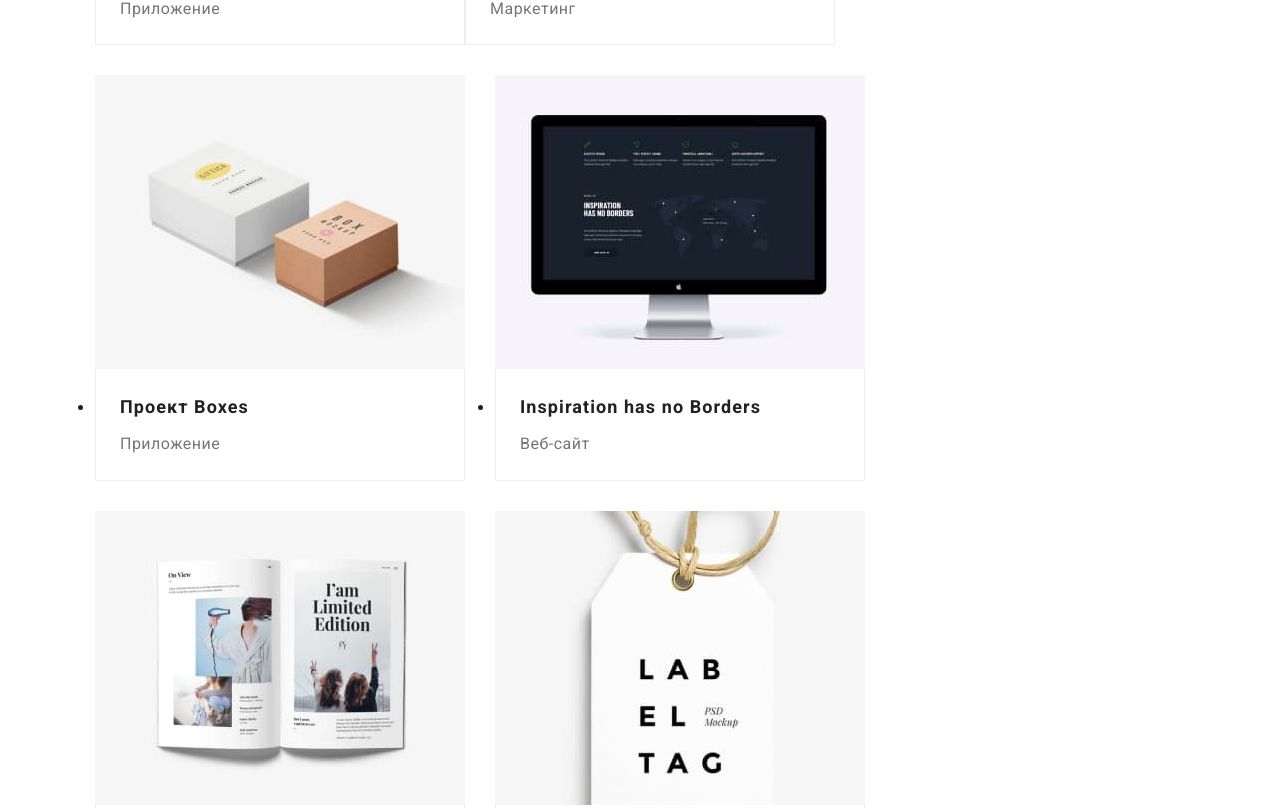
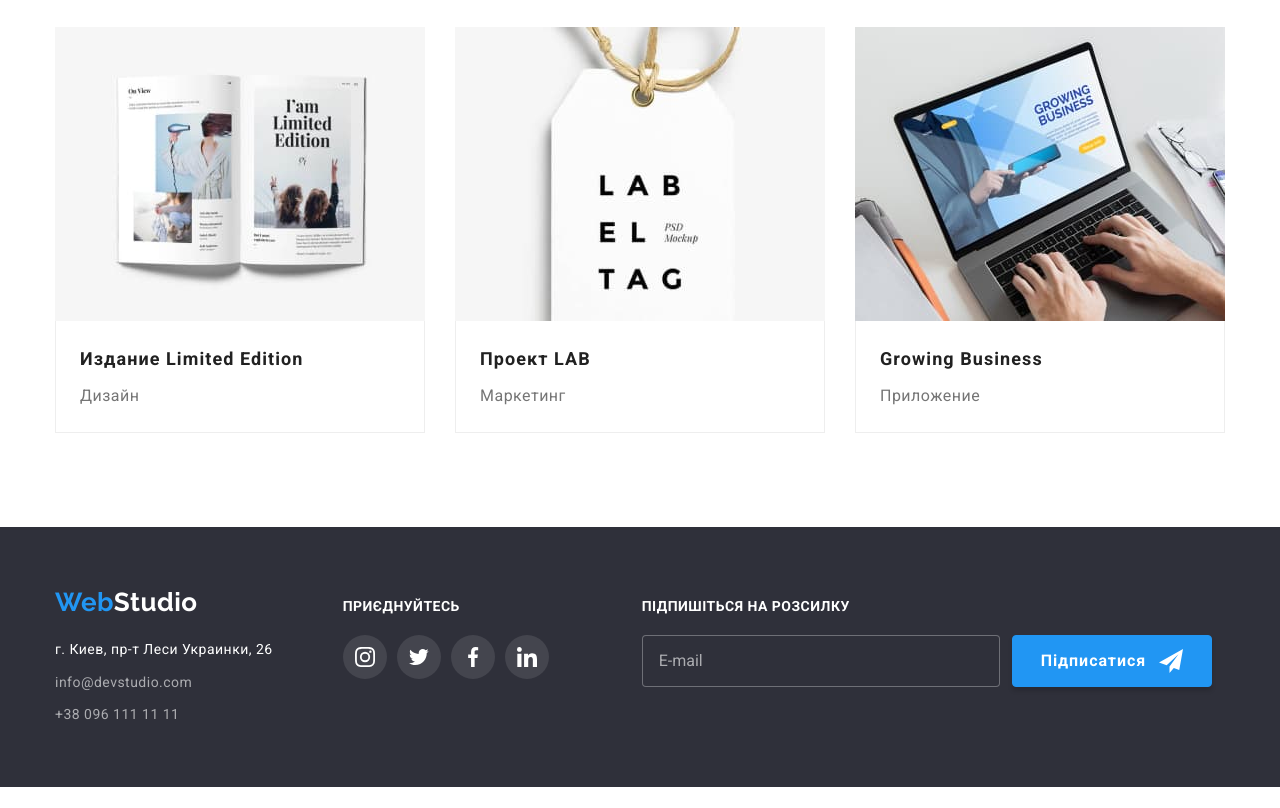
Before and after one commit to KostaMakar/goit-markup-hw-07, a plain HTML site: page portfolio.html in a window 1280 px wide. Shown: the part 1111-1919 px from the top of the page. After the commit the page ends 1898 px from the top, so only its background shows below. Drawn offline with nearby package versions, Linux system fonts and the light colour scheme.

Commit message:
added modificators

```diff
--- a/portfolio.html
+++ b/portfolio.html
@@ -19,7 +19,7 @@
         <div class="container head-nav">
             <nav class="nav">
                 <a class="logo" href="./index.html"><span class="logo-color">Web</span>Studio</a>
-                <ul class="nav-list list">
+                <ul class="nav-list">
                     <li class="nav-content">
                         <a class="nav-item" href="./index.html">Студия</a>
                     </li>
@@ -31,7 +31,7 @@
                     </li>
                 </ul>
             </nav>
-            <ul class="contacts-list list">
+            <ul class="contacts-list">
                 <li class="contacts-item"><a class="contacts-mail" href="mailto:info@devstudio.com">
                         <svg class="mail-icon" width="16" height="12">
                             <use href="./images/symbol-defs.svg#icon-envelope"></use>
@@ -52,7 +52,7 @@
             <div class="container">
                 <h1 hidden>Filter</h1>
                 <!-- hidden title -->
-                <ul class="btn-list list">
+                <ul class="btn-list">
                     <li class="btn-item">
                         <button class="btn" type="button">Все</button>
                     </li>
@@ -71,7 +71,7 @@
                 </ul>
                 <h2 hidden>Examples</h2>
                 <!-- hidden title -->
-                <ul class="images list">
+                <ul class="images">
                     <li class="images-item">
                         <a class="images-link" href="">
                             <div class="pre-photo">
@@ -209,7 +209,7 @@
                 <div class="first">
                     <a class="footer-logo" href=""><span class="logo-color">Web</span>Studio</a>
                     <address class="address">
-                        <ul class="address-list list">
+                        <ul class="address-list">
                             <li class="footer-item"><a class="location"
                                     href="https://www.google.com/maps/d/viewer?mid=10uSM3H-mIU3GznYo2szRIEphczw&hl=en_US&ll=50.42732700000001%2C30.538092&z=17"
                                     target="_blank" rel="noopener noreferrer">г. Киев, пр-т Леси Украинки, 26</a>
@@ -227,24 +227,24 @@
                     <p class="soc-text">
                         приєднуйтесь
                     </p>
-                    <ul class="net-list list">
-                        <li class="net-item"><a class="net-link soc" href="">
-                                <svg class="net-icon icon" width="20" height="20">
+                    <ul class="net-list">
+                        <li class="net-list__item"><a class="net-list__link soc" href="">
+                                <svg class="net-list__icon net-list__icon--color" width="20" height="20">
                                     <use href="./images/symbol-defs.svg#icon-instagram"></use>
                                 </svg>
                             </a></li>
-                        <li class="net-item"><a class="net-link soc" href="">
-                                <svg class="net-icon icon" width="20" height="20">
+                        <li class="net-list__item"><a class="net-list__link soc" href="">
+                                <svg class="net-list__icon net-list__icon--color" width="20" height="20">
                                     <use href="./images/symbol-defs.svg#icon-Twitter"></use>
                                 </svg>
                                 </a></li>
-                        <li class="net-item"><a class="net-link soc" href="">
-                                <svg class="net-icon icon" width="20" height="20">
+                        <li class="net-list__item"><a class="net-list__link soc" href="">
+                                <svg class="net-list__icon net-list__icon--color" width="20" height="20">
                                     <use href="./images/symbol-defs.svg#icon-facebook"></use>
                                 </svg>
                                 </a></li>
-                        <li class="net-item"><a class="net-link soc" href="">
-                                <svg class="net-icon icon" width="20" height="20">
+                        <li class="net-list__item"><a class="net-list__link soc" href="">
+                                <svg class="net-list__icon net-list__icon--color" width="20" height="20">
                                     <use href="./images/symbol-defs.svg#icon-linkedin"></use>
                                 </svg>
                                 </a></li>
--- a/saas/layouts/_header.scss
+++ b/saas/layouts/_header.scss
@@ -26,6 +26,7 @@
 
 .nav-list {
     display: flex;
+    @extend %list;
 }
 .nav-content:not(:last-child) {
     margin-right: 50px;
@@ -74,6 +75,7 @@
 
 .contacts-list {
     display: flex;
+    @extend %list;
 }
 
 .contacts-item:not(:last-child) {
--- a/saas/layouts/_portfolio.scss
+++ b/saas/layouts/_portfolio.scss
@@ -2,6 +2,7 @@
     display: flex;
     justify-content: center;
     margin-bottom: 50px;
+    @extend %list;
 }
 
 .btn-item {
@@ -42,6 +43,7 @@
 .images {
     display: flex;
     flex-wrap: wrap;
+    @extend %list;
 }
 
 .images-item {
```
Also changed, not shown: index.html (+5 -5 lines), css/main.css, css/main.min.css, 2 other files.
